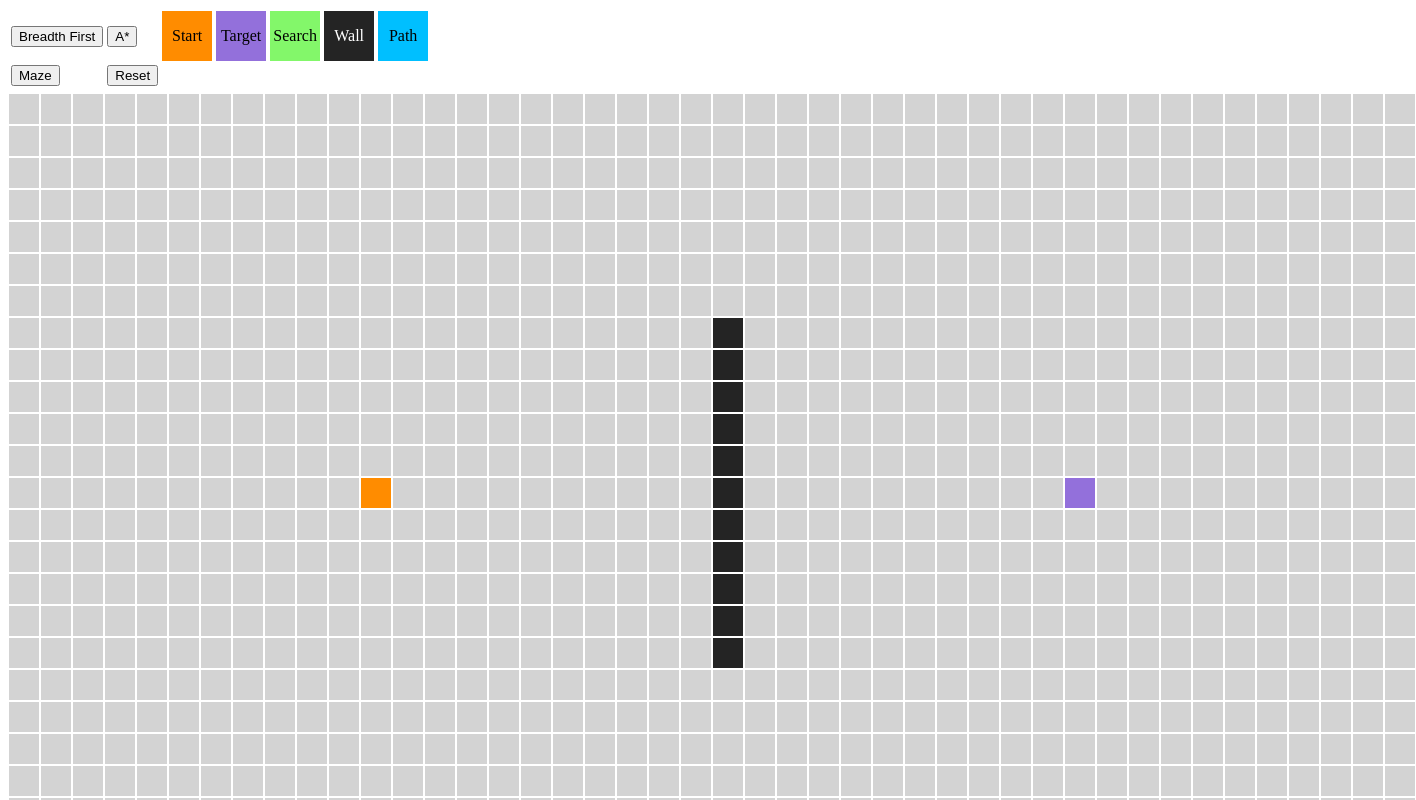
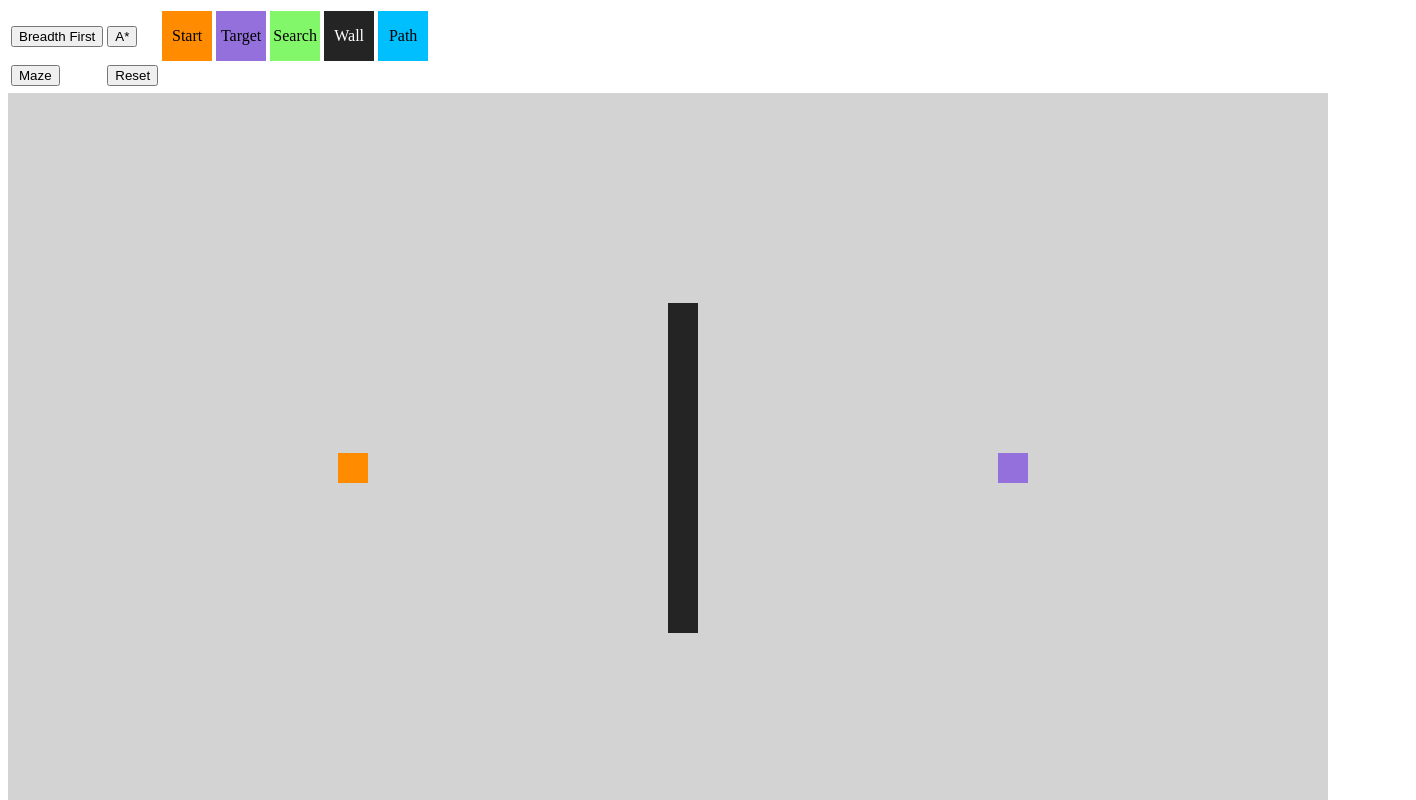
Before and after one commit to otson/Pathfinding-Algorithm-Visualizer, an Angular app: page / in a window 1280 px wide. Shown: the top 800 px of the page, 1416 px wide, since content can reach past the window. Built offline with nearby package versions, Linux system fonts and the light colour scheme.

Commit message:
remove spacing between cells

```diff
--- a/src/app/app.component.html
+++ b/src/app/app.component.html
@@ -1,6 +1,6 @@
 <div (mousedown)="startPainting()" (mouseup)="stopPainting()">
   <app-topbar></app-topbar>
-  <table cellspacing=0 border=0 align="center">
+  <table cellspacing="0" border="0" align="center" cellpadding="0">
     <tr *ngFor="let row of getMap()">
       <td *ngFor="let cell of row">
         <app-cell [column]="cell.column" [row]="cell.row"
```
